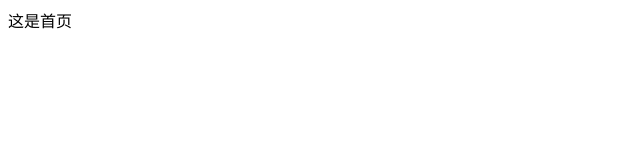
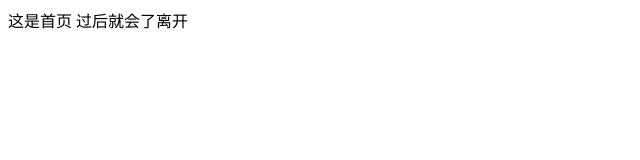
Before and after one commit to thereforyouphp/php, a plain HTML site: page index.html in a window 1280 px wide. Shown: the whole page, without its empty margins (0-640 px from the left). Drawn offline with Linux system fonts and the light colour scheme.

Commit message:
修改了index.html

```diff
--- a/index.html
+++ b/index.html
@@ -7,6 +7,6 @@
     <title>首页</title>
 </head>
 <body>
-    这是首页
+    这是首页 过后就会了离开
 </body>
 </html>
```
